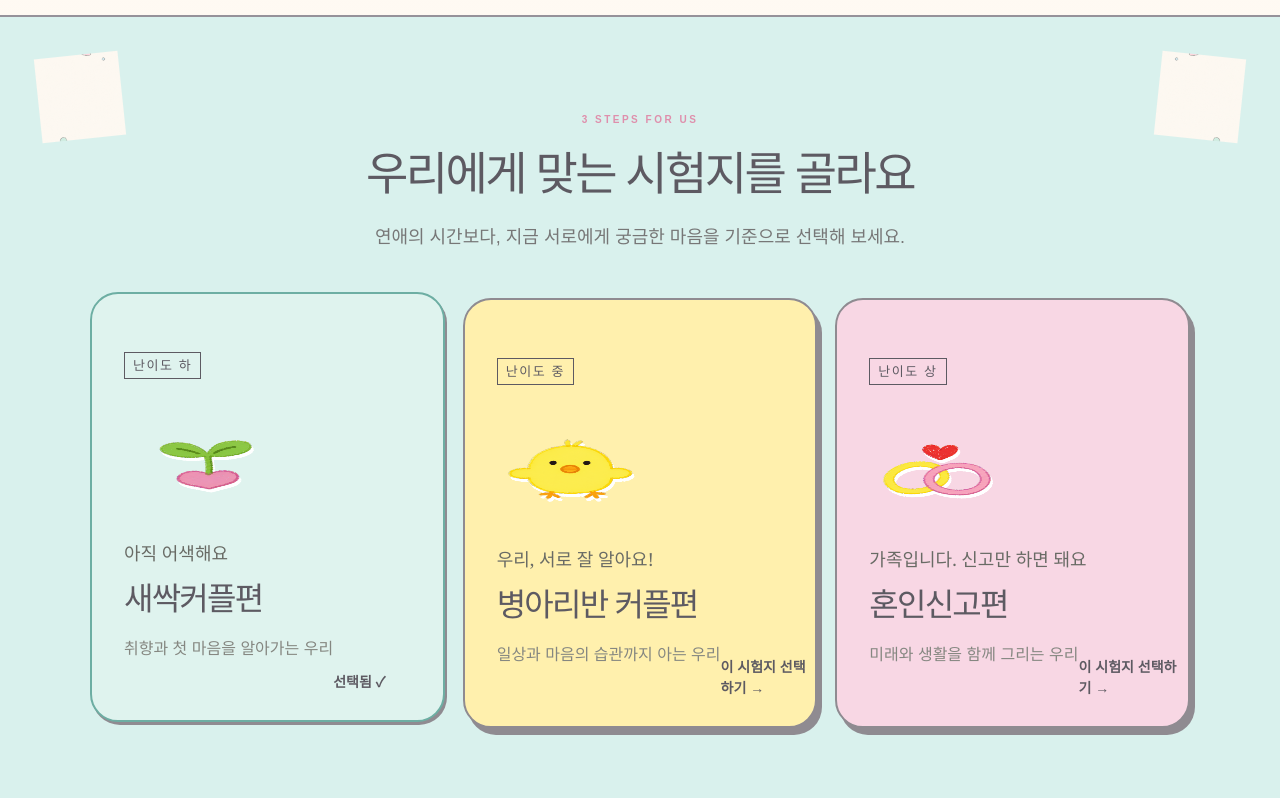
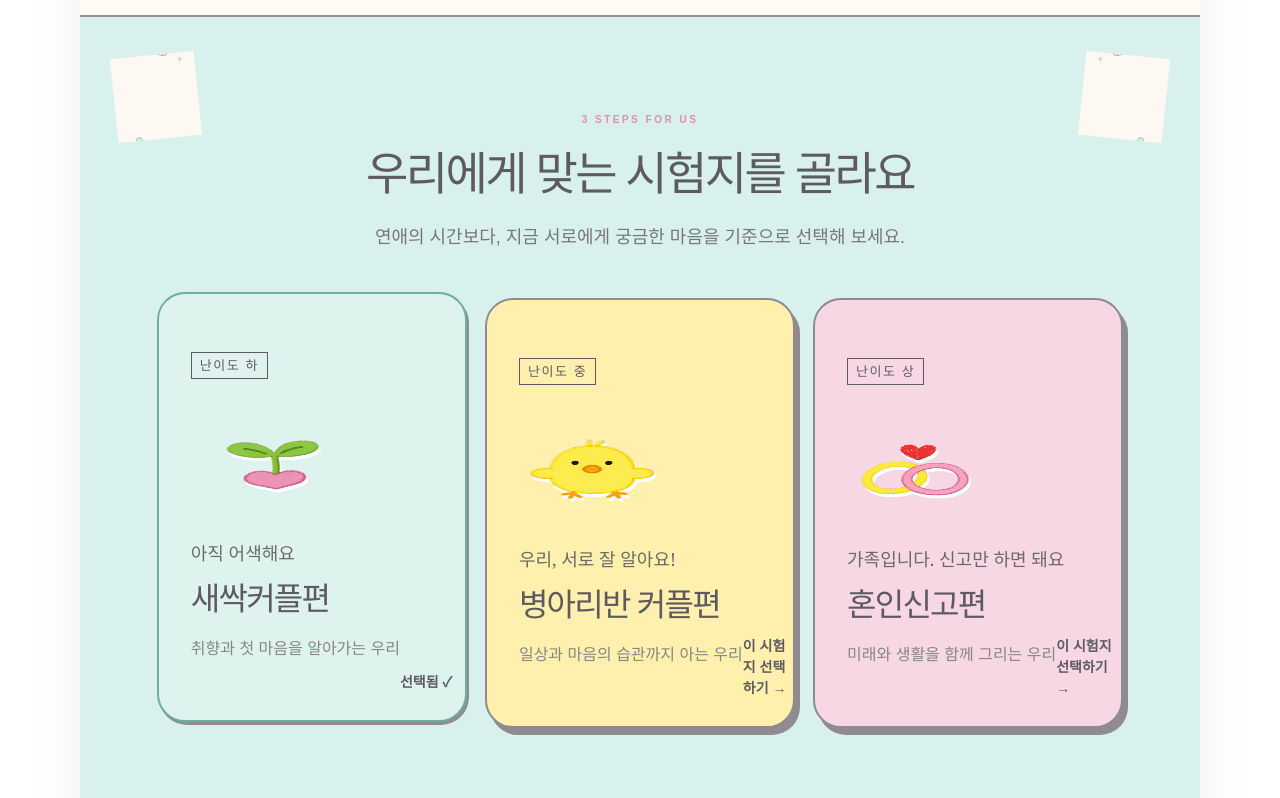
Before and after one commit to dlawlwl0620/knowing-you-couple-test, a React (Vite) app: page / in a window 1280 px wide. Shown: the part 1377-2175 px from the top of the page. Built offline with nearby package versions, Linux system fonts and the light colour scheme; a web font is replaced by a local one.

Commit message:
Center site in a compact content column

```diff
--- a/app/easy-customize.css
+++ b/app/easy-customize.css
@@ -39,6 +39,11 @@
   --easy-card-radius: 28px;
   --easy-button-radius: 16px;
   --easy-section-space: 95px;
+
+  /* 5. 홈페이지 전체 최대 폭
+   * 숫자를 줄이면 좌우 여백이 더 넓어집니다.
+   */
+  --easy-site-width: 1120px;
 }
 
 /* 아래부터는 위 설정값을 실제 화면에 연결하는 부분입니다. */
@@ -59,8 +64,18 @@ textarea,
 
 body {
   color: var(--easy-text-color);
+  background-color: #ffffff;
+  background-image: none;
+  font-size: var(--easy-body-size);
+}
+
+/* 브라우저 전체를 채우지 않고 가운데 영역만 홈페이지로 사용합니다. */
+main {
+  width: min(var(--easy-site-width), 100%);
+  margin-inline: auto;
+  overflow: hidden;
   background-color: var(--easy-paper-color);
-  font-size: var(--easy-body-size);
+  box-shadow: 0 0 45px rgba(93, 90, 98, 0.1);
 }
 
 /* 5. 첫 화면 배열
@@ -216,4 +231,9 @@ body {
   .level-card {
     min-height: 390px;
   }
+
+  main {
+    width: 100%;
+    box-shadow: none;
+  }
 }
```
Also changed, not shown: 1 other file (tests, documents, lock files or other folders).
